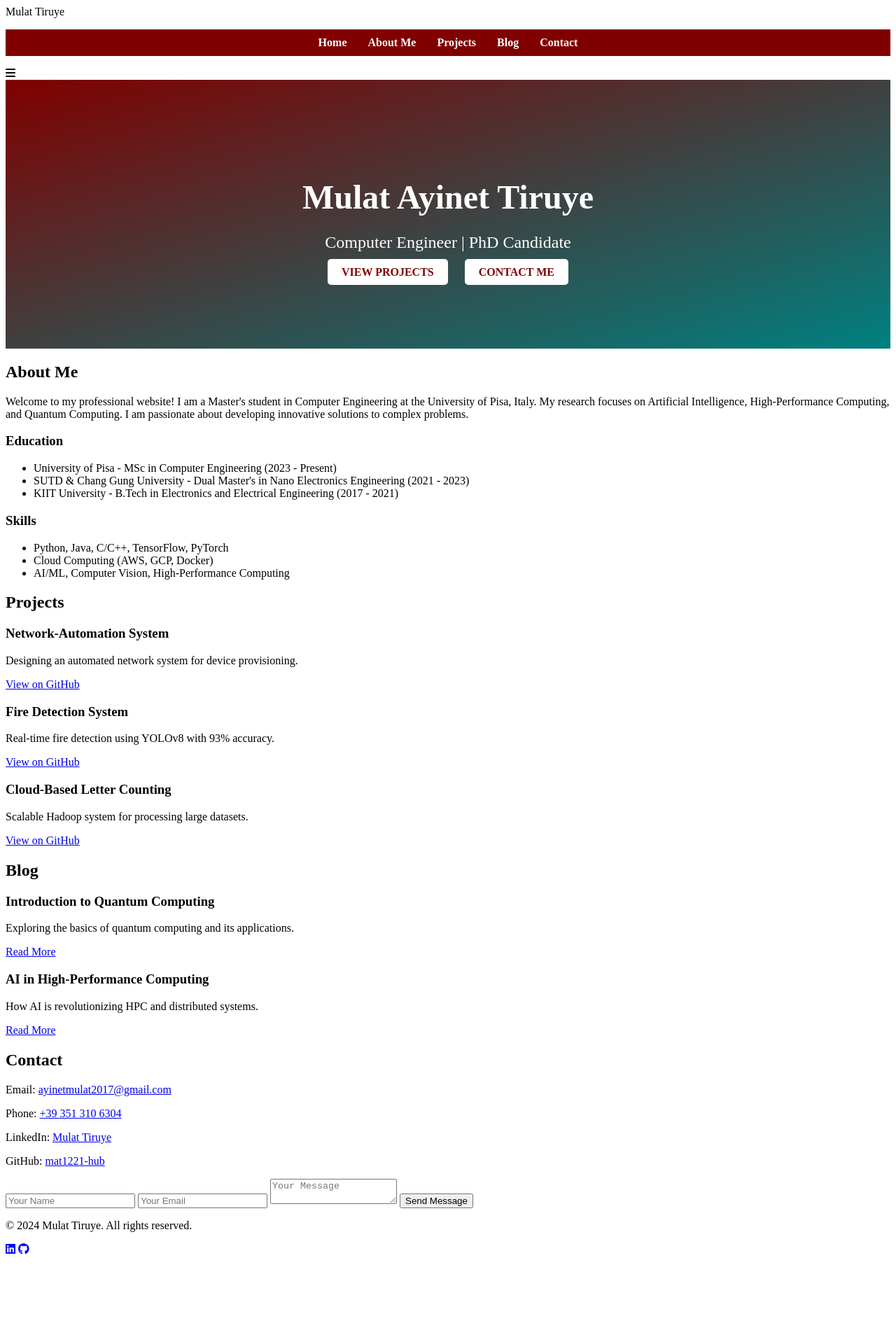
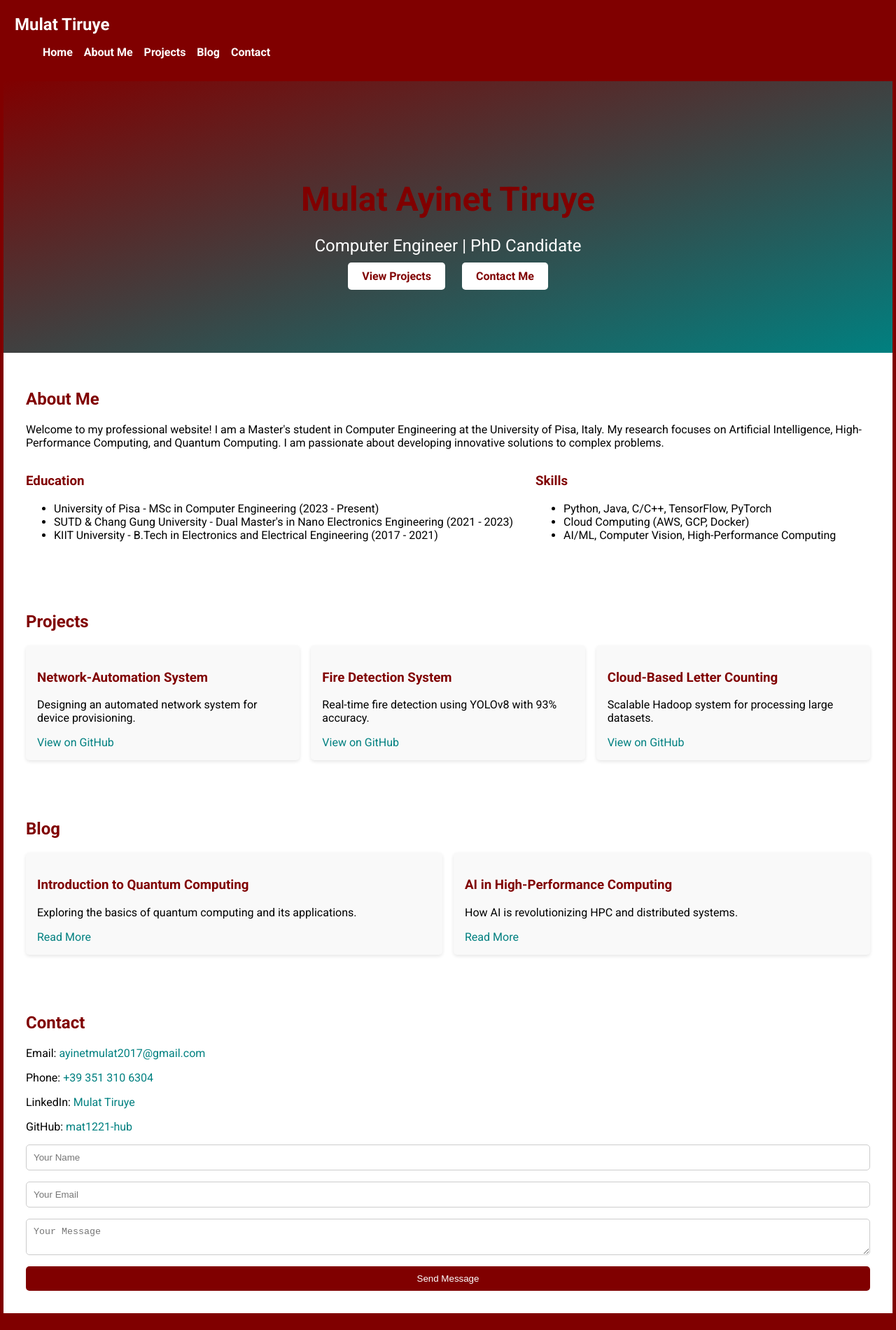
Before and after one commit to mat1221-hub/mat.io, a plain HTML site: page index.html in a window 1280 px wide. Shown: the top 1900 px of the page at 70% size. Before the commit the page ends 1802 px from the top, so only its background shows below. Drawn offline with Linux system fonts and the light colour scheme.

Commit message:
Update style.css

```diff
--- a/style.css
+++ b/style.css
@@ -1,31 +1,62 @@
-/* Navbar */
-nav ul {
-    display: flex;
-    justify-content: center;
-    list-style: none;
-    padding: 10px;
-    background-color: #800000; /* Maroon */
+/* General Styles */
+body {
+    font-family: 'Roboto', sans-serif;
+    margin: 0;
+    padding: 0;
+    background-color: white;
+    border: 5px solid maroon;
 }
 
-nav ul li {
-    margin: 0 15px;
+h1, h2, h3 {
+    color: maroon;
 }
 
-nav ul li a {
+a {
+    color: teal;
+    text-decoration: none;
+}
+
+a:hover {
+    text-decoration: underline;
+}
+
+/* Header and Navigation */
+header {
+    background-color: maroon;
     color: white;
-    text-decoration: none;
+    padding: 1rem;
+    display: flex;
+    justify-content: space-between;
+    align-items: center;
+}
+
+.logo {
+    font-size: 1.5rem;
     font-weight: bold;
 }
 
-nav ul li a:hover {
-    text-decoration: underline;
+.nav-links {
+    list-style: none;
+    display: flex;
+    gap: 1rem;
+}
+
+.nav-links li a {
+    color: white;
+    font-weight: bold;
+}
+
+.menu-toggle {
+    display: none;
+    font-size: 1.5rem;
+    cursor: pointer;
 }
 
 /* Hero Section */
 .hero {
     text-align: center;
     padding: 100px 20px;
-    background: linear-gradient(to bottom right, #800000, #008080); /* Maroon to Teal */
+    background: linear-gradient(to bottom right, maroon, teal);
     color: white;
 }
 
@@ -39,20 +70,136 @@ nav ul li a:hover {
     margin-bottom: 20px;
 }
 
-.hero .btn {
+.hero-buttons .btn {
     padding: 10px 20px;
     margin: 10px;
-    border: none;
     background-color: white;
-    color: #800000;
+    color: maroon;
     font-weight: bold;
-    text-transform: uppercase;
-    text-decoration: none;
     border-radius: 5px;
     cursor: pointer;
 }
 
-.hero .btn:hover {
-    background-color: #008080; /* Teal */
+.hero-buttons .btn:hover {
+    background-color: teal;
     color: white;
 }
+
+/* About Me Section */
+.about {
+    padding: 2rem;
+}
+
+.about-details {
+    display: flex;
+    gap: 2rem;
+    margin-top: 1rem;
+}
+
+/* Projects Section */
+.projects {
+    padding: 2rem;
+}
+
+.project-grid {
+    display: grid;
+    grid-template-columns: repeat(auto-fit, minmax(300px, 1fr));
+    gap: 1rem;
+}
+
+.project-card {
+    background-color: #f9f9f9;
+    padding: 1rem;
+    border-radius: 5px;
+    box-shadow: 0 2px 5px rgba(0, 0, 0, 0.1);
+}
+
+/* Blog Section */
+.blog {
+    padding: 2rem;
+}
+
+.blog-posts {
+    display: grid;
+    grid-template-columns: repeat(auto-fit, minmax(300px, 1fr));
+    gap: 1rem;
+}
+
+.blog-post {
+    background-color: #f9f9f9;
+    padding: 1rem;
+    border-radius: 5px;
+    box-shadow: 0 2px 5px rgba(0, 0, 0, 0.1);
+}
+
+/* Contact Section */
+.contact {
+    padding: 2rem;
+}
+
+.contact-info {
+    margin-bottom: 1rem;
+}
+
+form {
+    display: flex;
+    flex-direction: column;
+    gap: 1rem;
+}
+
+form input, form textarea {
+    padding: 10px;
+    border: 1px solid #ccc;
+    border-radius: 5px;
+}
+
+form button {
+    padding: 10px;
+    background-color: maroon;
+    color: white;
+    border: none;
+    border-radius: 5px;
+    cursor: pointer;
+}
+
+form button:hover {
+    background-color: teal;
+}
+
+/* Footer */
+footer {
+    background-color: maroon;
+    color: white;
+    text-align: center;
+    padding: 1rem;
+}
+
+.social-links {
+    margin-top: 10px;
+}
+
+.social-links a {
+    color: white;
+    margin: 0 10px;
+}
+
+/* Responsive Design */
+@media (max-width: 768px) {
+    .menu-toggle {
+        display: block;
+    }
+
+    .nav-links {
+        display: none;
+        flex-direction: column;
+        width: 100%;
+        background-color: maroon;
+        position: absolute;
+        top: 60px;
+        left: 0;
+    }
+
+    .nav-links.active {
+        display: flex;
+    }
+}
```
